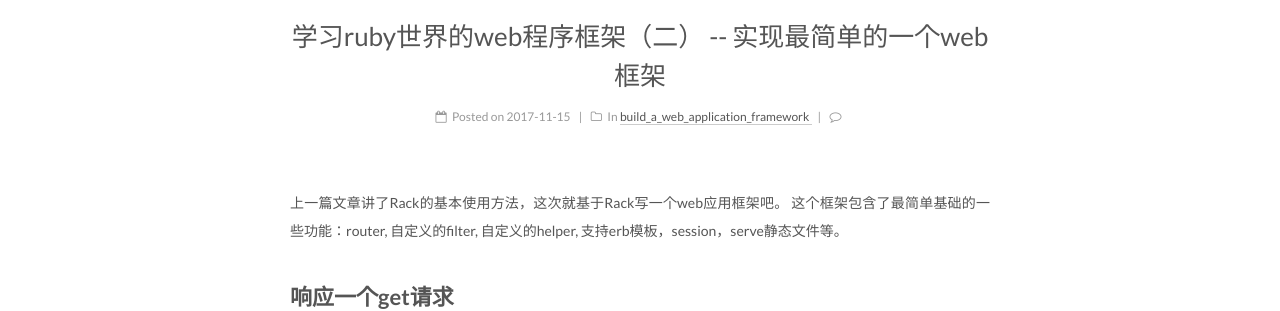
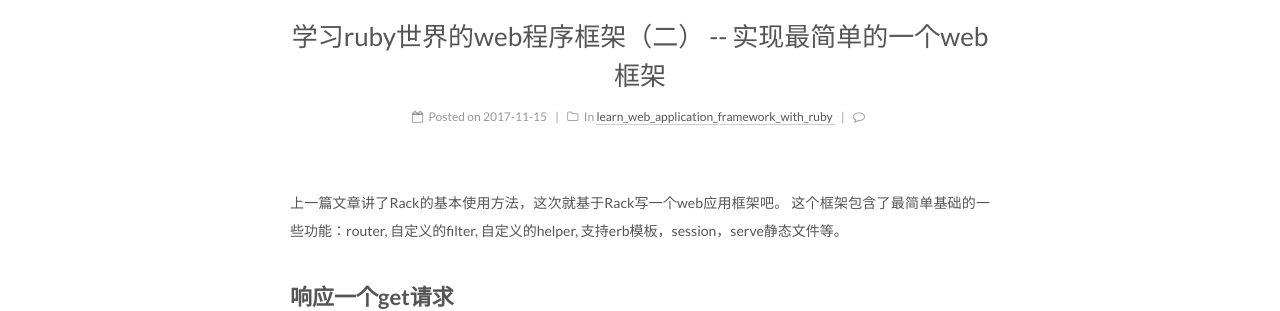
Before and after one commit to JasonHeylon/jasonheylon.github.io, a Jekyll site: the page built from _posts/2017-11-15-learn-web-application-framework-with-ruby-simple-sinatra.md, in a window 1280 px wide. Shown: the part 253-564 px from the top of the page. Built offline with Jekyll 4.4.1, drawn with Linux system fonts in a browser that asks for light colours; comment, search, counter and statistics services are not loaded.

Commit message:
fix category

```diff
--- a/_posts/2017-11-15-learn-web-application-framework-with-ruby-simple-sinatra.md
+++ b/_posts/2017-11-15-learn-web-application-framework-with-ruby-simple-sinatra.md
@@ -2,7 +2,7 @@
 layout: post
 title:  "学习ruby世界的web程序框架（二） -- 实现最简单的一个web框架"
 date:   2017-11-15 00:00:00
-categories: build_a_web_application_framework
+categories: learn_web_application_framework_with_ruby
 tags: ruby rack framework sinatra
 comments: true
 ---
```
Also changed, not shown: _posts/2017-11-14-learn-web-application-framework-with-ruby-rack.md (+2 -0 lines).
